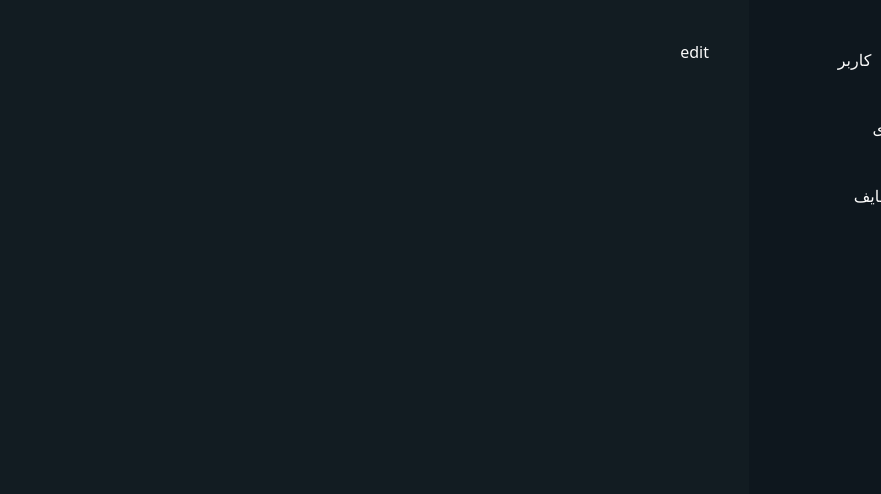
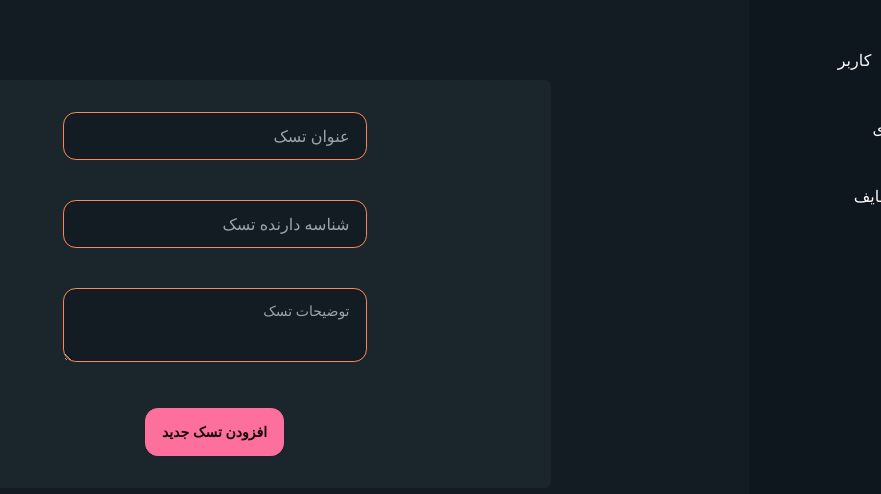
Before and after one commit to mehrshadnosratyar/task-management-app, a Next.js app: page /taskpage/1/edit in a window 1280 px wide. Shown: the top 494 px of the page, without its empty margins (399-1280 px from the left). Built offline with nearby package versions, Linux system fonts and the light colour scheme.

Commit message:
working on update a task

```diff
--- a/app/api/tasks/route.tsx
+++ b/app/api/tasks/route.tsx
@@ -16,3 +16,19 @@ export async function POST(request: NextRequest) {
   });
   return NextResponse.json(newTask, { status: 201 });
 }
+export async function PUT(request: NextRequest) {
+  const body = await request.json();
+  const validation = taskSchema.safeParse(body);
+  if (!validation.success)
+    return NextResponse.json(validation.error.errors, { status: 400 });
+  const updatedTask = await prisma.task.update({
+    where: {
+      id: body.id,
+    },
+    data: {
+      title: body.title,
+      description: body.description,
+      owner: body.owner,
+    },
+  });
+}
--- a/app/taskpage/[id]/edit/page.tsx
+++ b/app/taskpage/[id]/edit/page.tsx
@@ -1,7 +1,97 @@
+"use client";
+import axios from "axios";
+import { useRouter } from "next/navigation";
+import { useState } from "react";
+import { useForm } from "react-hook-form";
+import { zodResolver } from "@hookform/resolvers/zod";
+import { taskSchema } from "@/app/taskSchema";
+import BtnLoader from "@/app/components/btnLoader";
+interface UpdateForm {
+  id: number
+  title: string;
+  description: string;
+  owner: string | number;
+}
+const Edittask = ({params} : {params :{id:string}}) => {
+  const router = useRouter();
+  const {
+    register,
+    handleSubmit,
+    formState: { errors },
+  } = useForm<UpdateForm>({
+    resolver: zodResolver(taskSchema),
+  });
+  const [error, setError] = useState("");
+  const [isSubmiting, setSubmiting] = useState(false);
+  error ? setTimeout(() => setError(""), 4000) : null;
+  return (
+    <div className="max-w-2xl bg-neutral space-y-4 mx-auto mt-10 p-8 rounded-md">
+      {error && (
+        <div className="toast toast-start mb-10">
+          <div className="alert alert-error">{error}</div>
+        </div>
+      )}
+      <form
+        className="space-y-10 text-center"
+        onSubmit={handleSubmit(async (data) => {
+          try {
+            setSubmiting(true);
+            if (typeof data.owner == "string")
+              data.owner = parseInt(data.owner);
+            await axios.put("/api/tasks", {...data , id : parseInt(params.id)});
+            router.push("/taskpage");
+          } catch (error) {
+            setSubmiting(false);
+            setError("مشکلی رخ داده لطفا دوباره اقدام کنید");
+          }
+        })}
+      >
+        <div>
+          <input
+            type="text"
+            className="input input-primary w-1/2"
+            placeholder="عنوان تسک"
+            {...register("title")}
+          />
+        </div>
+        {errors.title && (
+          <p className="text-xs p-2 bg-red-200 rounded-md text-red-600 w-max">
+            عنوان تسک معتبر است
+          </p>
+        )}
+        <div>
+          <input
+            type="number"
+            className="input input-primary w-1/2"
+            min={1}
+            placeholder="شناسه دارنده تسک"
+            {...register("owner")}
+          />
+        </div>
+        {errors.owner && (
+          <p className="text-xs p-2 bg-red-200 rounded-md text-red-600 w-max">
+            شناسه نامعتبر است
+          </p>
+        )}
+        <div>
+          <textarea
+            className="textarea textarea-primary w-1/2"
+            placeholder="توضیحات تسک"
+            {...register("description")}
+          />
+        </div>
+        {errors.description && (
+          <p className="text-xs p-2 bg-red-200 rounded-md text-red-600 w-max">
+            توضیحات تسک نامعتبر است
+          </p>
+        )}
+        <button className="btn btn-secondary" disabled={isSubmiting}>
+          افزودن تسک جدید
+          {isSubmiting && <BtnLoader />}
+        </button>
+      </form>
+    </div>
+  );
+};
 
-
-const EditPage = () => {
-    return <h1>edit</h1>
-}
-
-export default EditPage
+export default Edittask;
```
